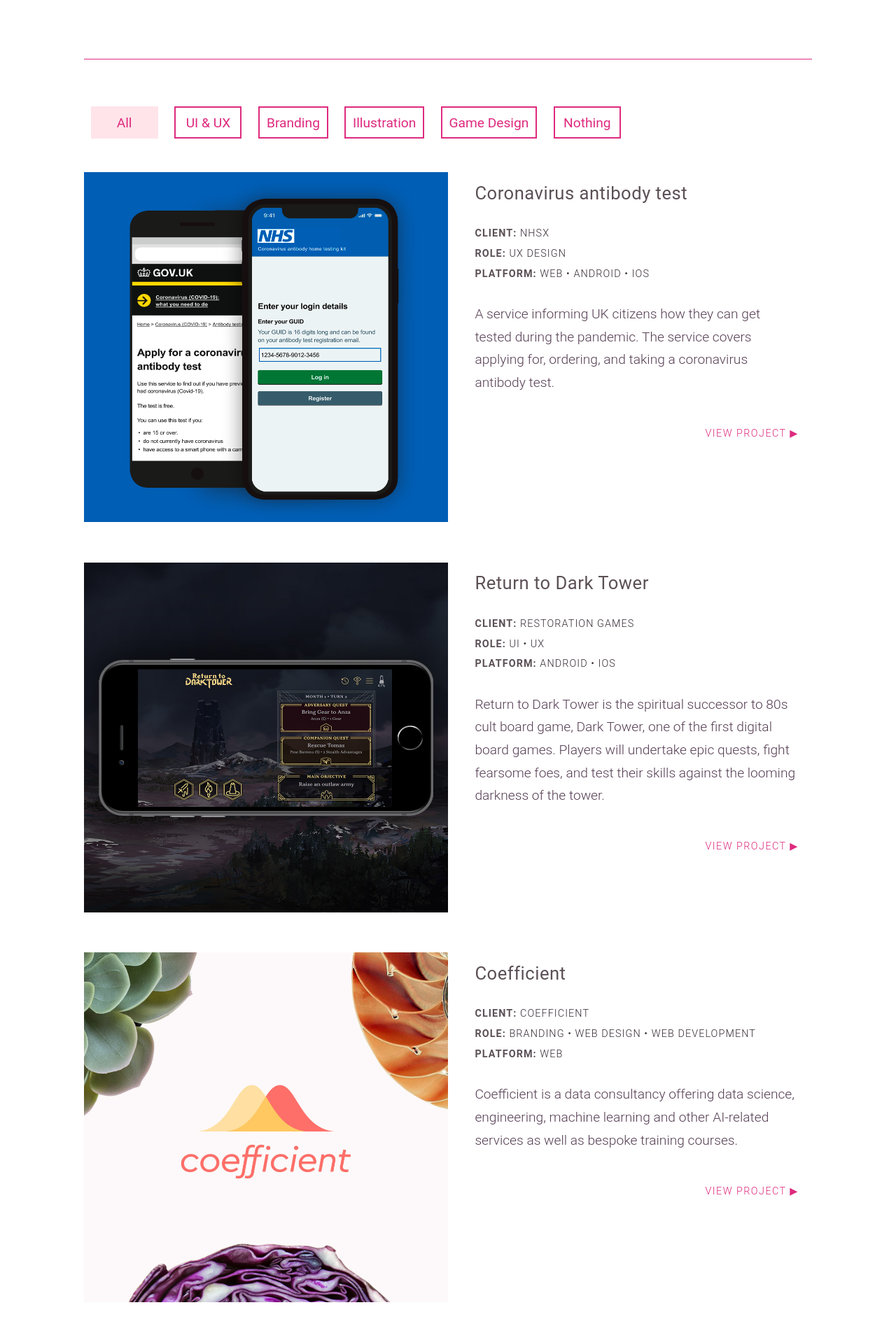
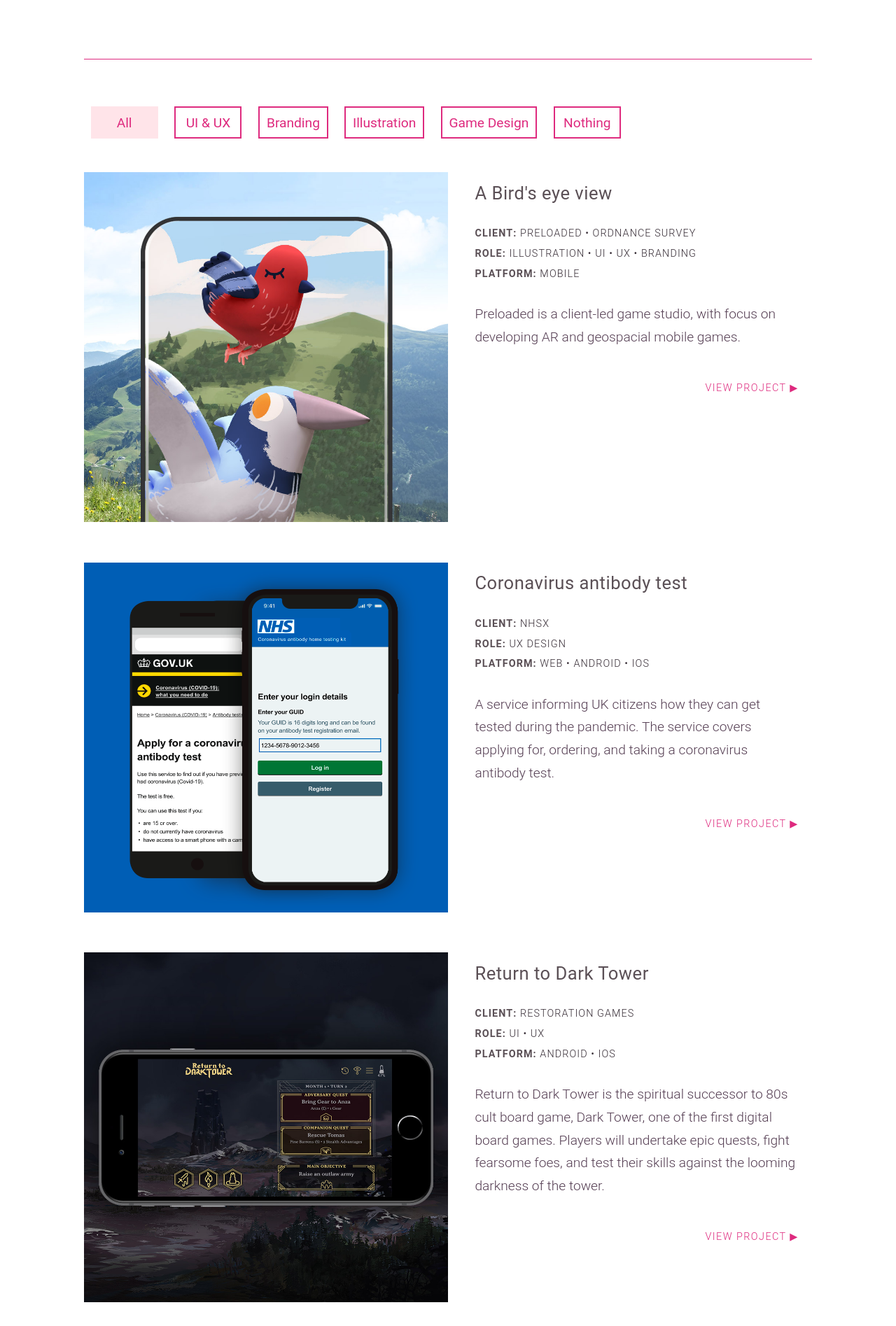
Before and after one commit to BaronBlackmore/SunlightAfterDark, a Jekyll site: the page built from portfolio.html, in a window 1280 px wide, cut to the strip 372-2267 px from the top of the page. Shown: the whole strip at 70% size. Built offline with Jekyll 4.4.1, drawn with Linux system fonts in a browser that asks for light colours.

Commit message:
add preloaded to portfolio

```diff
--- a/portfolio.html
+++ b/portfolio.html
@@ -2,23 +2,6 @@
 title: Portfolio
 layout: default
 ---
-
-<!-- change nav colors -->
-<!-- <style type="text/css">
-	#nav-column p{
-		color: white;
-	}
-	.icon-svg, .bar1, .bar2, .bar3, .icon-title{
-		background-color: white;
-	}
-	@media(max-width: 800px){
-		#nav-column{
-			background-color: #de2a7e;
-		}
-	}
-
-</style> -->
-
 
 <div class="portfolio-intro">
 	<div class="center-col">
@@ -52,6 +35,36 @@
 	<div class="portfolio-frame nothing" style="justify-content: center; align-items: center;">
 		<img style="width: 248px; height: 222px" src="/images/blep.png">
 	</div>
+
+
+<div class="portfolio-frame uiux illustration branding gamedesign">
+		<img src="/images/portfolio/preloaded-tile.jpg">
+		<div class="portfolio-desc">
+			<div class="portfolo-desc-container">
+				<h5>A Bird's eye view</h5>
+
+				<small class="job-description" >
+				<span class="dark-text">Client:</span> Preloaded • Ordnance Survey
+				<br>
+				<span class="dark-text">Role:</span> Illustration • UI • UX • Branding
+				<br>
+				<span class="dark-text">Platform:</span> Mobile
+				</small>
+
+				<p>
+					 Preloaded is a client-led game studio, with focus on developing AR and geospacial mobile games.
+				</p>
+
+				<p style="text-align: right;"><a href="/portfolio/preloaded.html">
+					View project &#x25b6;&#xfe0e;
+				</a></p>
+			</div>
+		</div>
+	</div>
+
+
+
+
 <!--
 <div class="portfolio-frame uiux ">
 		<img src="/images/portfolio/disco-tile.jpg">
```
Also changed, not shown: index.html (+8 -8 lines), images/portfolio/preloaded-tile.jpg (added).
